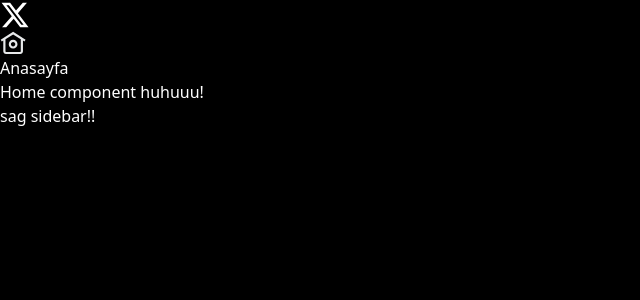
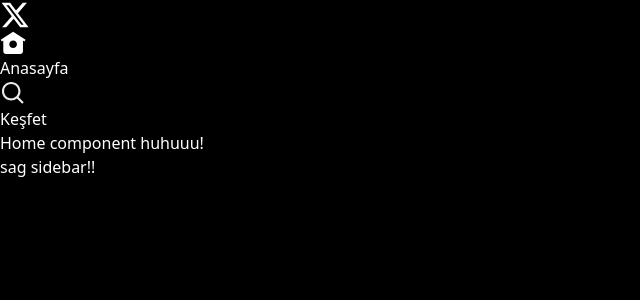
Before and after one commit to neslihanatasever/twitter-clone, a React (Vite) app: page / in a window 1280 px wide. Shown: the top 300 px of the page, without its empty margins (0-640 px from the left). Built offline with nearby package versions, Linux system fonts and the light colour scheme.

Commit message:
Creating the Project and Layout

```diff
--- a/src/layout/main/sidebar/menu/index.jsx
+++ b/src/layout/main/sidebar/menu/index.jsx
@@ -4,18 +4,87 @@ import classNames from "classnames";
 export default function Menu() {
   return (
     <nav className="mt-0.5 mb-1">
-      <NavLink to="/" className="py-1 block group" >
-        {({isActive}) => (
-            <div className={classNames("p-3 rounded-full transition-colors inline-flex items-center gap-5 group-hover:bg-[#eff3f41a]", {
-                "font-bold" : isActive
-            })}>
-            <svg viewBox="0 0 24 24" width={26.25} height={26.25} className="block">
+      <NavLink to="/" className="py-1 block group">
+        {({ isActive }) => (
+          <div
+            className={classNames(
+              "p-3 rounded-full transition-colors inline-flex items-center gap-5 group-hover:bg-[#eff3f41a]",
+              {
+                "font-bold": isActive,
+              }
+            )}
+          >
+            {!isActive && (
+              <svg
+                viewBox="0 0 24 24"
+                width={26.25}
+                height={26.25}
+                className="block"
+              >
                 <path
-                fill="#e7e9ea"
-                d="M12 9c-2.209 0-4 1.791-4 4s1.791 4 4 4 4-1.791 4-4-1.791-4-4-4zm0 6c-1.105 0-2-.895-2-2s.895-2 2-2 2 .895 2 2-.895 2-2 2zm0-13.304L.622 8.807l1.06 1.696L3 9.679V19.5C3 20.881 4.119 22 5.5 22h13c1.381 0 2.5-1.119 2.5-2.5V9.679l1.318.824 1.06-1.696L12 1.696zM19 19.5c0 .276-.224.5-.5.5h-13c-.276 0-.5-.224-.5-.5V8.429l7-4.375 7 4.375V19.5z" /></svg>
-            <div className="pr-4 text-xl">
-            Anasayfa
-            </div>
+                  fill="#e7e9ea"
+                  d="M12 9c-2.209 0-4 1.791-4 4s1.791 4 4 4 4-1.791 4-4-1.791-4-4-4zm0 6c-1.105 0-2-.895-2-2s.895-2 2-2 2 .895 2 2-.895 2-2 2zm0-13.304L.622 8.807l1.06 1.696L3 9.679V19.5C3 20.881 4.119 22 5.5 22h13c1.381 0 2.5-1.119 2.5-2.5V9.679l1.318.824 1.06-1.696L12 1.696zM19 19.5c0 .276-.224.5-.5.5h-13c-.276 0-.5-.224-.5-.5V8.429l7-4.375 7 4.375V19.5z"
+                />
+              </svg>
+            )}
+            {isActive && (
+              <svg
+                viewBox="0 0 24 24"
+                width={26.25}
+                height={26.25}
+                className="block"
+              >
+                <path
+                  fill="#fff"
+                  d="M12 1.696L.622 8.807l1.06 1.696L3 9.679V19.5C3 20.881 4.119 22 5.5 22h13c1.381 0 2.5-1.119 2.5-2.5V9.679l1.318.824 1.06-1.696L12 1.696zM12 16.5c-1.933 0-3.5-1.567-3.5-3.5s1.567-3.5 3.5-3.5 3.5 1.567 3.5 3.5-1.567 3.5-3.5 3.5z"
+                />
+              </svg>
+            )}
+            <div className="pr-4 text-xl">Anasayfa</div>
+          </div>
+        )}
+      </NavLink>
+
+
+
+
+      <NavLink to="/explore" className="py-1 block group">
+        {({ isActive }) => (
+          <div
+            className={classNames(
+              "p-3 rounded-full transition-colors inline-flex items-center gap-5 group-hover:bg-[#eff3f41a]",
+              {
+                "font-bold": isActive,
+              }
+            )}
+          >
+            {!isActive && (
+              <svg
+                viewBox="0 0 24 24"
+                width={26.25}
+                height={26.25}
+                className="block"
+              >
+                <path
+                  fill="#e7e9ea"
+                  d="M10.25 3.75c-3.59 0-6.5 2.91-6.5 6.5s2.91 6.5 6.5 6.5c1.795 0 3.419-.726 4.596-1.904 1.178-1.177 1.904-2.801 1.904-4.596 0-3.59-2.91-6.5-6.5-6.5zm-8.5 6.5c0-4.694 3.806-8.5 8.5-8.5s8.5 3.806 8.5 8.5c0 1.986-.682 3.815-1.824 5.262l4.781 4.781-1.414 1.414-4.781-4.781c-1.447 1.142-3.276 1.824-5.262 1.824-4.694 0-8.5-3.806-8.5-8.5z"
+                />
+              </svg>
+            )}
+            {isActive && (
+              <svg
+                viewBox="0 0 24 24"
+                width={26.25}
+                height={26.25}
+                className="block"
+              >
+                <path
+                  fill="#fff"
+                  d="M10.25 4.25c-3.314 0-6 2.686-6 6s2.686 6 6 6c1.657 0 3.155-.67 4.243-1.757 1.087-1.088 1.757-2.586 1.757-4.243 0-3.314-2.686-6-6-6zm-9 6c0-4.971 4.029-9 9-9s9 4.029 9 9c0 1.943-.617 3.744-1.664 5.215l4.475 4.474-2.122 2.122-4.474-4.475c-1.471 1.047-3.272 1.664-5.215 1.664-4.971 0-9-4.029-9-9z"
+                />
+              </svg>
+            )}
+            <div className="pr-4 text-xl">Keşfet</div>
           </div>
         )}
       </NavLink>
```
